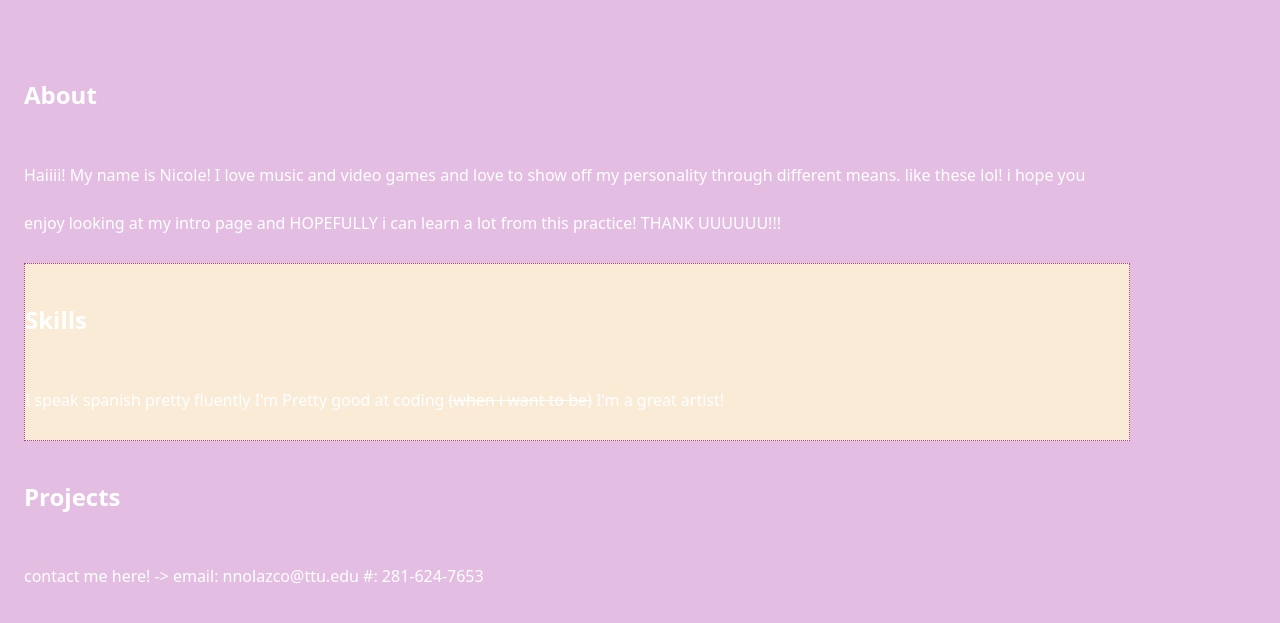
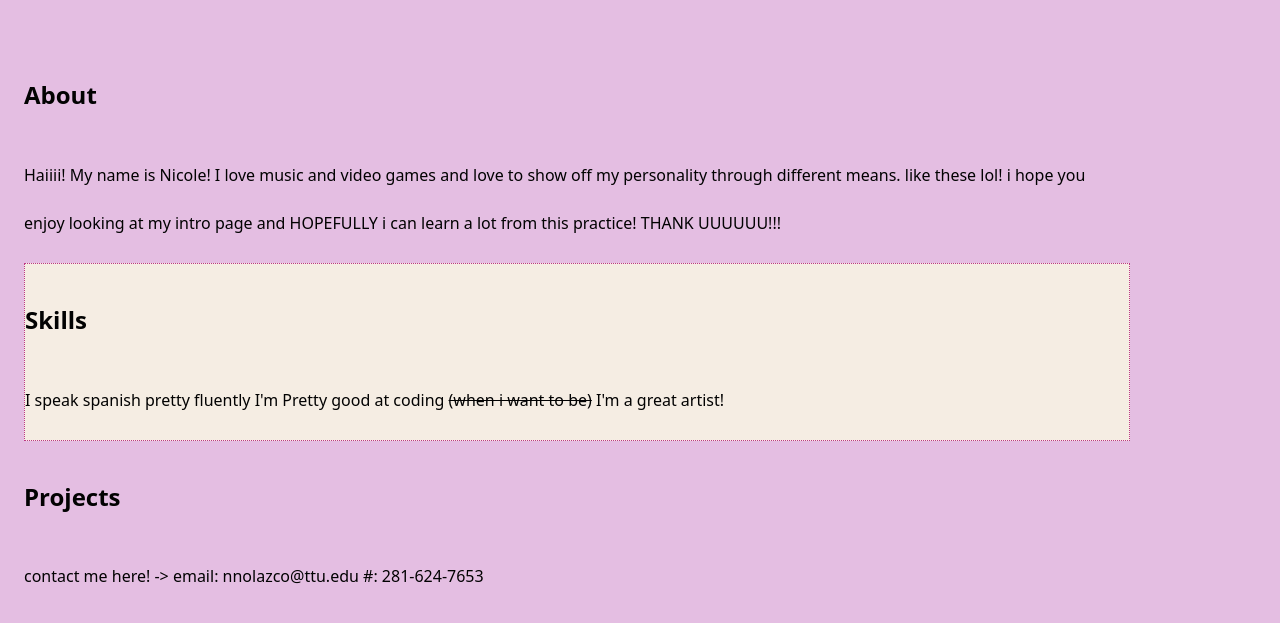
Before and after one commit to usagi-oni/me_course_portfolio, a plain HTML site: page project 01/index.html in a window 1280 px wide. Shown: the part 449-1072 px from the top of the page. Drawn offline with Linux system fonts and the light colour scheme.

Commit message:
update style
updated font color and style box

```diff
--- a/project 01/style.css
+++ b/project 01/style.css
@@ -7,7 +7,7 @@ body {
  font-family: system-ui;
   font-size: 16px;
   line-height: 3;
-  color: #ffffff;
+  color: #020202;
   background-color: #e4bee2;
   display: flexbox;
   justify-content: center;
@@ -38,6 +38,6 @@ h1 {
 }
 
 .skill-card {
-    background-color: antiquewhite;
+    background-color: rgb(245, 237, 227);
     border: 1px dotted rgb(189, 55, 133);
 }
```
